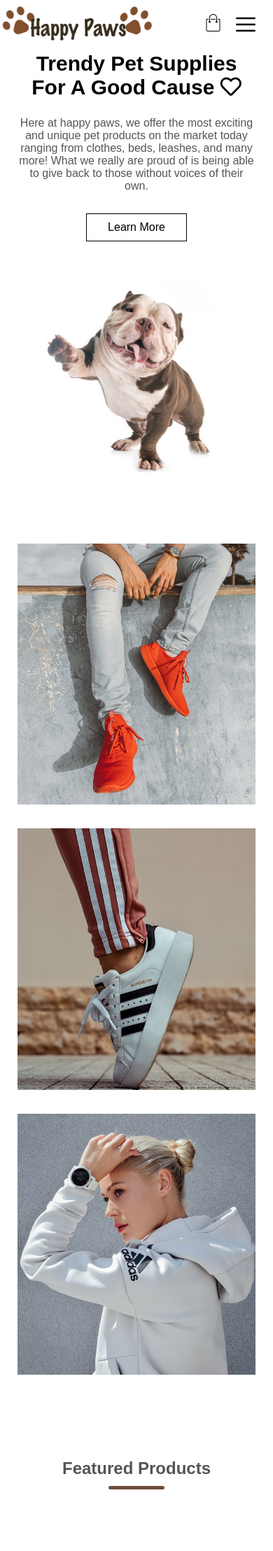
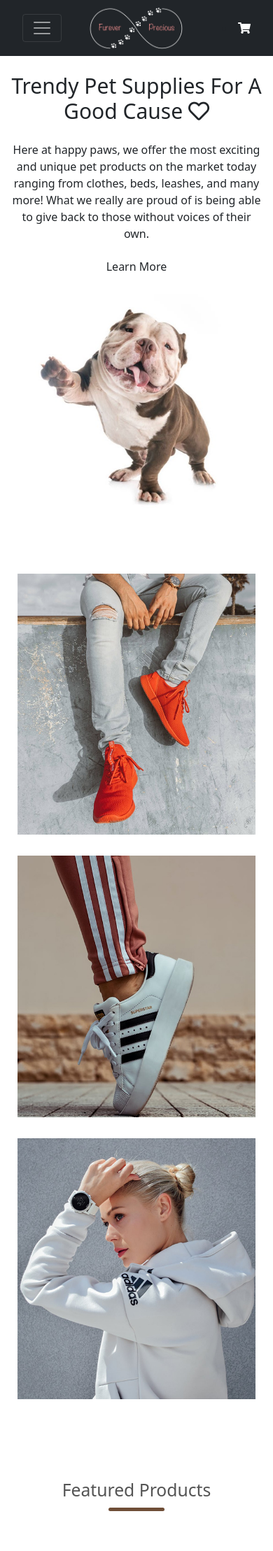
Before and after one commit to sangyetenphel/Store-1, a Django app: page / in a window 390 px wide. Shown: the top 2217 px of the page at 70% size. Run offline with Django 3.2, Linux system fonts and the light colour scheme; a user stored in the database is signed in; data comes from the database, SQL or seed files in the repository; both versions use the stored data as it was after the commit; some libraries are stand-ins or nearby versions.

Commit message:
Bootstrap navbar completed

```diff
--- a/store/static/store/style.css
+++ b/store/static/store/style.css
@@ -1,85 +1,31 @@
-* {
-    margin: 0;
-    padding: 0;
-    /* if we add 100px, that will include padding etc, so total will be exactly 100px */
-    box-sizing: border-box;
-    font-family: Arial, Helvetica, sans-serif;
+/* Navbar */
+.navbar {
+    padding: 20px;
 }
 
-.alert {
+.navbar-brand-centered {
+    position: absolute;
+    left: 50%;
+    /* display: block; */
+    width: 160px;
     text-align: center;
-    padding: 10px;
-    color: rgb(54, 54, 54);
+    /* background-color: transparent; */
 }
 
-.success {
-    background-color: rgb(130, 238, 130);
+.navbar>.container .navbar-brand-centered {
+    margin-left: -80px;
 }
 
-.warning {
-    background-color: rgb(250, 45, 45);
+.navbar-brand img {
+    width: 150px;
 }
 
-.logo {
-    top: 0;
-    left: 0;
-    position: absolute;
-}
-
-.logo img {
-    width: 220px;
-}
-
-.navbar {
-    display: flex;
-    align-items: center;
-    padding-top: 20px;
-}
-
-nav {
-    flex: 1;
-    text-align: right;
-}
-
-nav ul {
-    display: inline-block;
-    list-style-type: none;
-}
-
-nav ul li {
-    display: inline-block;
-    margin-right: 20px;
-    position: relative;
-}
-
-nav ul li a:hover {
-    color: black;
-}
-
-nav ul li ul {
-    position: absolute;
-    top: 30px;
-    /* left: 0; */
-    display: block;
-    width: 100px;
-    transition: 0.5s;
-    background: #fff;
-    /* visibility: hidden; */
-    opacity: 0;
-    box-shadow: 0 10px 20px rgb(0 0 0 / 9%);
-
-}
-
-nav ul li:hover ul {
-    visibility: visible;
-    opacity: 1;
+.fa-shopping-cart {
     color: white;
 }
 
-nav ul li ul li {
-    float: left;
-    padding: 10px 5px;
-}
+
+
 
 .drop-logout {
     display: none;
@@ -96,25 +42,25 @@ nav ul li ul li {
     display: none;
 }
 
-a {
+/* a {
     text-decoration: none;
     color: #555;
 }
 
 p {
     color: #555;
-}
+} */
 
 .main {
     text-align: center;
 }
 
-.container {
+/* .container {
     max-width: 1300px;
     margin: auto;
     padding-left: 25px;
     padding-right: 25px;
-}
+} */
 
 .row {
     display: flex;
@@ -139,20 +85,19 @@ p {
     margin: 25px 0;
 }
 
-.btn {
+/* .btn {
     display: inline-block;
     padding: 10px 30px;
     margin: 30px 0;
-    /* border-radius: 30px; */
     transition: background 0.5s;
     border: 1px solid black;
     color: black;
-}
+} */
 
-.btn:hover {
+/* .btn:hover {
     background: #412B15;
     color: #fff;
-}
+} */
 
 
 /* Featured Categories */
@@ -672,51 +617,6 @@ form a {
 /* Media Queries */
 @media only screen and (max-width: 800px) {
 
-    /* Menu */
-    nav {
-        height: 100%;
-        background: grey;
-    }
-
-    nav ul {
-        position: absolute;
-        top: 70px;
-        left: 0;
-        background: #333;
-        width: 100%;
-        overflow: hidden;
-        transition: max-height 0.5s;
-        height: 600px;
-    }
-
-    nav ul li {
-        display: block;
-        margin-right: 50px;
-        margin-top: 10px;
-        margin-bottom: 10px;
-    }
-
-    nav ul li ul {
-        width: 130px;
-        left: 85%;
-        height: 45px;
-    }
-
-    nav ul li ul li {
-        text-align: center;
-        padding: 0;
-        margin: 0;
-        padding-top: 5px;
-    }
-
-    nav ul li a {
-        color: #fff;
-    }
-
-    nav ul li ul {
-        display: none;
-    }
-
     .fa-angle-down {
         display: none;
     }
--- a/store/templates/store/base.html
+++ b/store/templates/store/base.html
@@ -5,6 +5,7 @@
     <!-- Required meta tags -->
     <meta charset="utf-8">
     <meta name="viewport" content="width=device-width, initial-scale=1">
+    <link href="https://cdn.jsdelivr.net/npm/bootstrap@5.0.1/dist/css/bootstrap.min.css" rel="stylesheet" integrity="sha384-+0n0xVW2eSR5OomGNYDnhzAbDsOXxcvSN1TPprVMTNDbiYZCxYbOOl7+AMvyTG2x" crossorigin="anonymous">
     <link rel="stylesheet" href="https://cdnjs.cloudflare.com/ajax/libs/font-awesome/5.15.3/css/all.min.css">
     <link rel="stylesheet" type="text/css" href="{% static 'store/style.css' %}">
 
@@ -15,32 +16,53 @@
     {% endif %}
   </head>
   <body>
+      <nav class="navbar navbar-expand-lg navbar-dark bg-dark">
         <div class="container">
-      <div class="navbar">
-        <div class="logo">
-          <a href="{% url 'store-home' %}"><img src="{% static 'store/images/happypaws-logo.png' %}" alt="happypaws-logo"></a>
-        </div>
-        <nav>
-          <ul id="MenuItems">
-            <li><a href="">About</a></li>
-            <li><a href="{% url 'products' %}">Products</a></li>
+          <a class="navbar-brand navbar-brand-centered" href="{% url 'store-home' %}">
+            <img src="{% static 'store/images/fureverprecious_logo.png' %}" alt="">
+          </a>
+          <button class="navbar-toggler" type="button" data-bs-toggle="collapse" data-bs-target="#navbarSupportedContent" aria-controls="navbarSupportedContent" aria-expanded="false" aria-label="Toggle navigation">
+            <span class="navbar-toggler-icon"></span>
+          </button>
+          <div class="collapse navbar-collapse" id="navbarSupportedContent">
+            <ul class="navbar-nav me-auto mb-2 mb-lg-0">
+              <li class="nav-item">
+                <a class="nav-link active" aria-current="page" href="{% url 'store-home' %}">Home</a>
+              </li>
+              <li class="nav-item">
+                <a class="nav-link" aria-current="page" href="#">About</a>
+              </li>
+              <li class="nav-item">
+                <a class="nav-link" href="{% url 'products' %}">Products</a>
+              </li>
+            </ul>
+            <ul class="navbar-nav">
               {% if user.is_authenticated %}
-              <li><a href="{% url 'profile' %}">Hi, {{ user|title }} <i class="fa fa-angle-down"></i></a>
-                <ul>
-                  <li class="logout"><a href="{% url 'profile' %}">Profile</a></li>
-                  <li class="logout"><a href="{% url 'user-logout' %}">Log Out</a></li>
+                <li class="nav-item dropdown">
+                  <a class="nav-link dropdown-toggle" href="#" id="navbarDropdown" role="button" data-bs-toggle="dropdown" aria-expanded="false">
+                    Hello, {{ user.username|title }}
+                  </a>
+                  <ul class="dropdown-menu" aria-labelledby="navbarDropdown">
+                    <li><a class="dropdown-item" href="{% url 'profile' %}">Profile</a></li>
+                    <li><hr class="dropdown-divider"></li>
+                    <li><a class="dropdown-item" href="{% url 'user-logout' %}">Log Out</a></li>
                   </ul>
                 </li>
-              <li class="drop-logout"><a href="{% url 'user-logout' %}">Log Out</a></li>
               {% else %}
-              <li><a href="{% url 'user-login' %}">Login</a></li>
+                <li class="nav-item">
+                  <a class="nav-link" aria-current="page" href="{% url 'user-login' %}">Login</a>
+                </li>
+                <li class="nav-item">
+                  <a class="nav-link" href="{% url 'user-register' %}">Sign Up</a>
+                </li>
               {% endif %}
             </ul>
+          </div>
+          <li class="nav-item">
+            <i class="fas fa-shopping-cart"></i>
+          </li>
+        </div>
       </nav>
-        <a href="{% url 'cart' %}"><img class="cart" src="{% static 'store/images/cart.png' %}" alt="cart"></a>
-        <img class="menu-icon" src="{% static 'store/images/menu.png' %}" alt="hamburger-menu" onclick="menutoggle()">
-      </div>
-    </div>
 
     {% if messages %}
       {% for message in messages %}
@@ -74,7 +96,7 @@
             </div>
         </div>
     </footer>
-
+    <script src="https://cdn.jsdelivr.net/npm/bootstrap@5.0.1/dist/js/bootstrap.bundle.min.js" integrity="sha384-gtEjrD/SeCtmISkJkNUaaKMoLD0//ElJ19smozuHV6z3Iehds+3Ulb9Bn9Plx0x4" crossorigin="anonymous"></script>
   <script src="{% static 'store/js/script.js' %}" type="text/javascript"></script>
   </body>
 </html>
--- a/store_1/urls.py
+++ b/store_1/urls.py
@@ -23,7 +23,7 @@ from users import views as user_views
 
 urlpatterns = [
     path('admin/', admin.site.urls),
-    path('register/', user_views.register, name='register'),
+    path('register/', user_views.register, name='user-register'),
     path('profile/', user_views.profile, name='profile'),
     path('login', user_views.user_login, name='user-login'),
     path('logout/', user_views.user_logout, name='user-logout'),
```
Also changed, not shown: db.sqlite3, store/static/store/images/fureverprecious_logo.PNG (added). Lines whose indentation alone changed are shown as unchanged.
